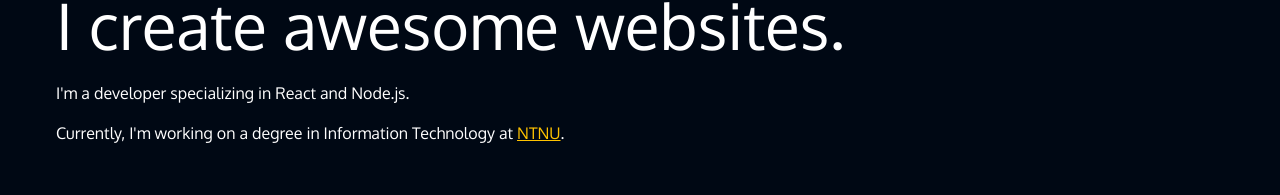
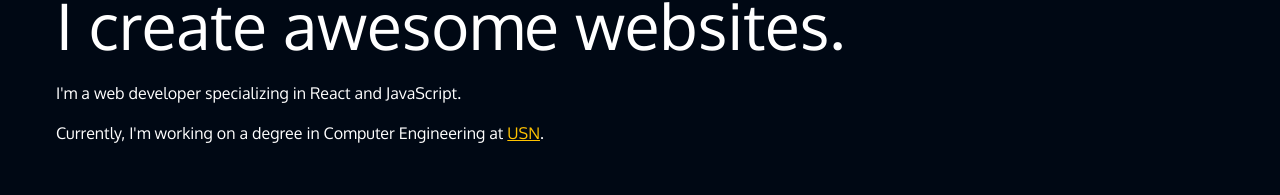
Before and after one commit to madeleinewoodbury/portfolio, a React (Create React App) app: page / in a window 1280 px wide. Shown: the part 395-590 px from the top of the page. Built offline with nearby package versions, Linux system fonts and the light colour scheme; a web font is replaced by a local one.

Commit message:
update intro section

```diff
--- a/src/pages/Home.js
+++ b/src/pages/Home.js
@@ -10,11 +10,18 @@ const Home = () => {
         </p>
         <h2>I create awesome websites.</h2>
 
-        <p>I'm a developer specializing in React and Node.js.</p>
+        <p>I'm a web developer specializing in React and JavaScript.</p>
 
         <p>
-          Currently, I'm working on a degree in Information Technology at{' '}
-          <a href='https://www.ntnu.no/'>NTNU</a>.
+          Currently, I'm working on a degree in Computer Engineering at{' '}
+          <a
+            href='https://www.usn.no/english/'
+            target='_blank'
+            rel='noreferrer'
+          >
+            USN
+          </a>
+          .
         </p>
       </section>
       <Gradient />
```
Also changed, not shown: src/App.css (+0 -16 lines).
